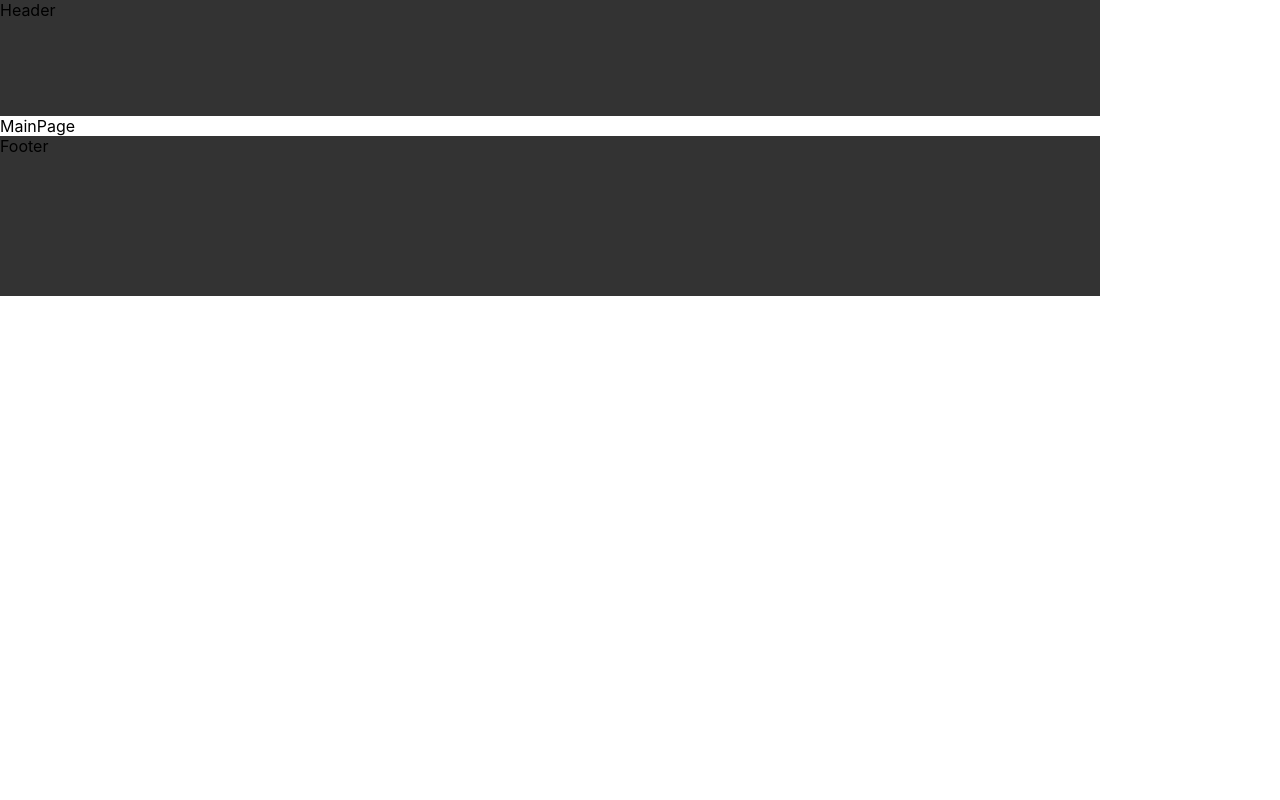
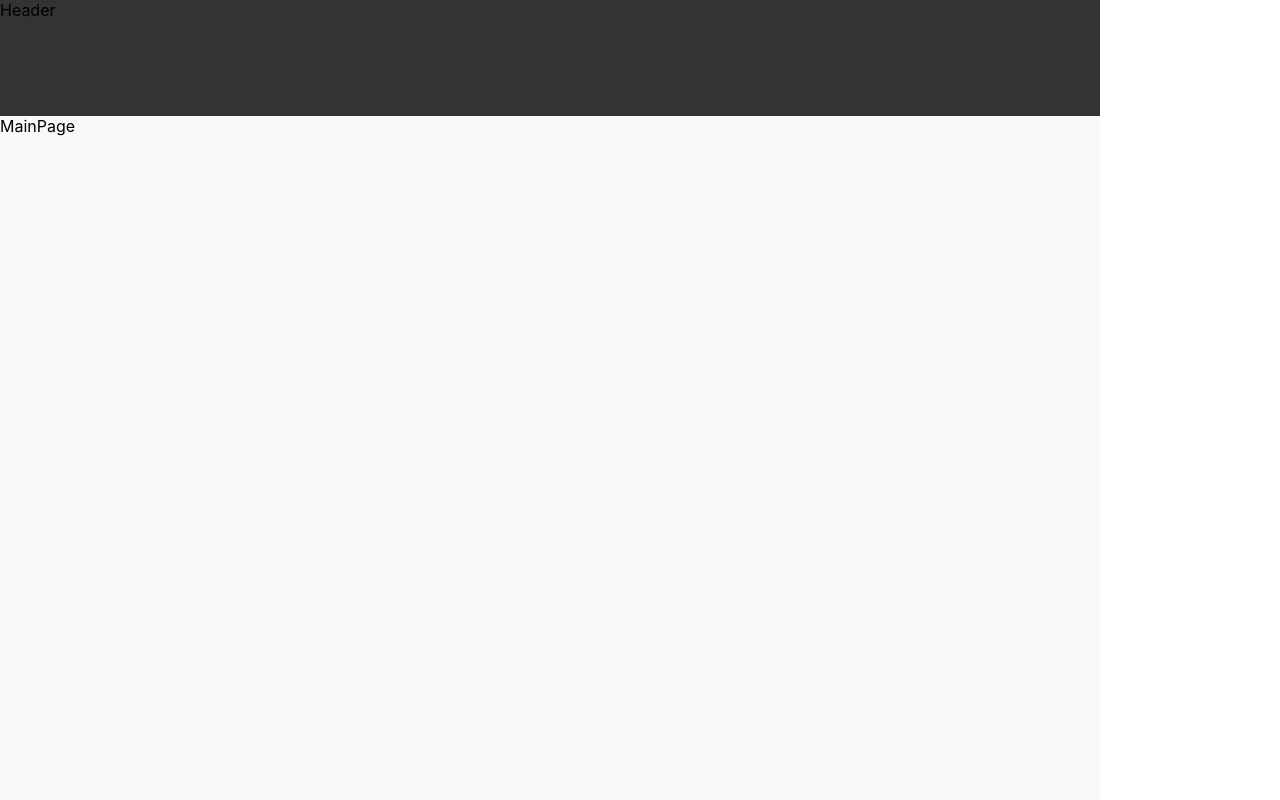
Before and after one commit to mitjasha/online-shop, a React (Create React App) app: page / in a window 1280 px wide. Shown: the top 800 px of the page. Built offline with nearby package versions, Linux system fonts and the light colour scheme.

Commit message:
feat: add main page template styles

```diff
--- /dev/null
+++ b/src/components/containers/MainPage/MainPage.css
@@ -0,0 +1,6 @@
+.main-page-container {
+  max-width: 1100px;
+  width: 100%;
+  height: 90vh;
+  background-color: #f9f9f9;
+}
--- a/src/components/containers/MainPage/MainPage.tsx
+++ b/src/components/containers/MainPage/MainPage.tsx
@@ -1,8 +1,9 @@
 import React from "react";
+import "./MainPage.css";
 
 const MainPage: React.FC = () => {
   return (
-    <div>
+    <div className="main-page-container">
       <div>MainPage</div>
     </div>
   );
```
